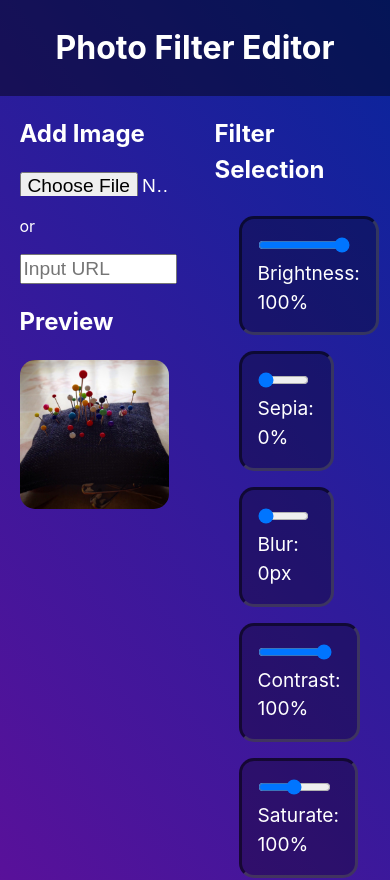
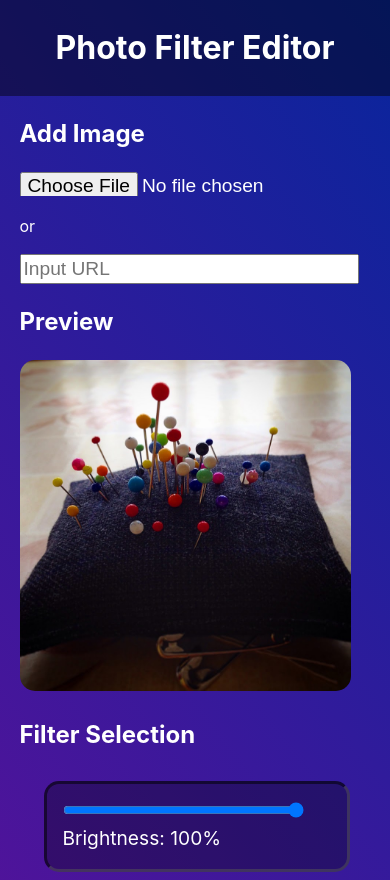
Before and after one commit to LucaDalCorso2004/SimplePhotoEditor, a React (Vite) app: page / in a window 390 px wide. Shown: the top 880 px of the page. Built offline with nearby package versions, Linux system fonts and the light colour scheme.

Commit message:
css for mobile

```diff
--- a/src/App.css
+++ b/src/App.css
@@ -92,3 +92,17 @@ main {
   margin: 0;
   font-size: 1.2rem;
 }
+
+@media only screen and (max-width: 800px) {
+  .editor {
+    flex-direction: column;
+  }
+
+  .section {
+    width: 100%;
+  }
+
+  .filterItem {
+    flex: 75% 0;
+  }
+}
```
